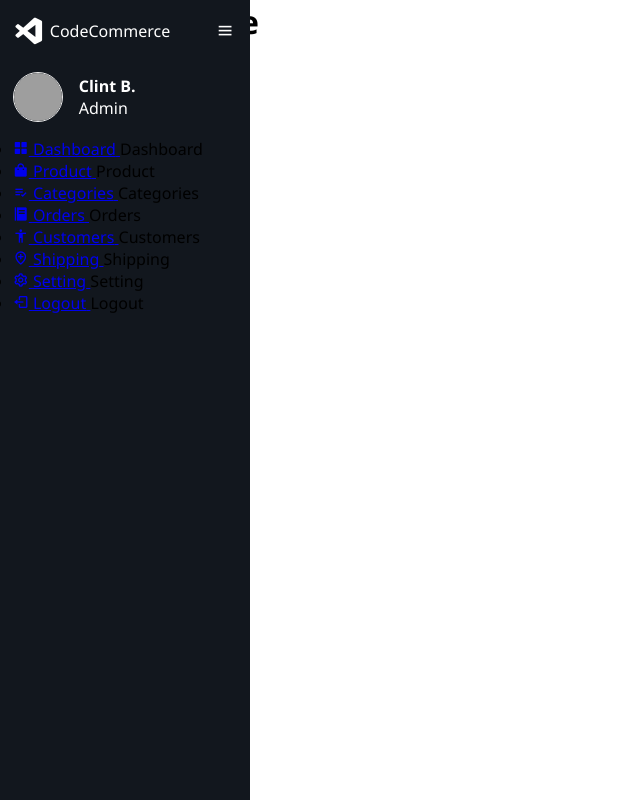
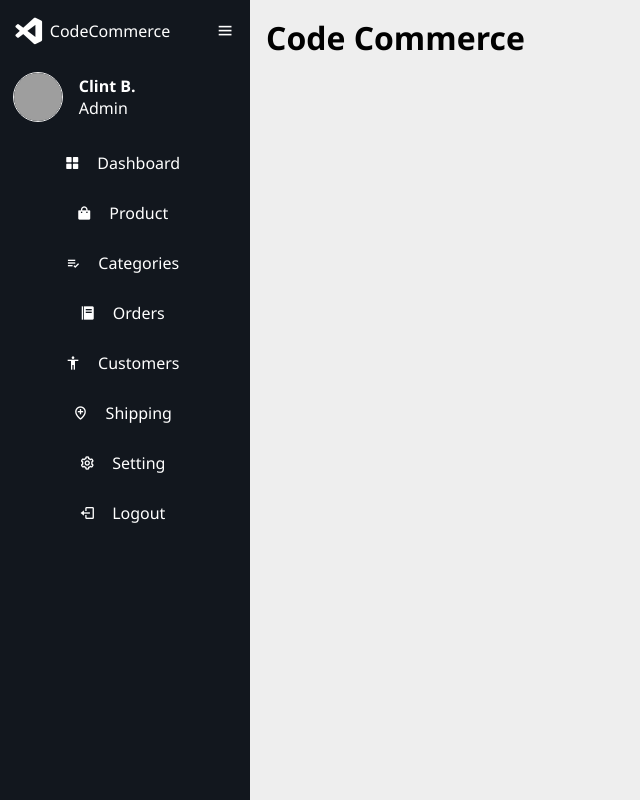
Before and after one commit to RumeshKumara/side-bar, a plain HTML site: page index.html in a window 1280 px wide. Both pictures are taken after a click on the icon 40 px from the left and 31 px from the top of the page. Shown: the whole page, without its empty margins (0-640 px from the left). Drawn offline with nearby package versions, Linux system fonts and the light colour scheme; grey boxes are pictures that could not be loaded.

Commit message:
done but something wrong

```diff
--- a/style.css
+++ b/style.css
@@ -91,3 +91,76 @@
 .sidebar.active p {
     opacity: 1;
 }
+
+.sidebar ul li {
+    position: relative;
+    list-style-type: none;
+    height: 50px;
+    width: 90%;
+    max-width: .8rem auto;
+    line-height: 50px;
+}
+
+.sidebar ul li a {
+    color: #fff;
+    display: flex;
+    align-items: center;
+    justify-content: center;
+    text-decoration: none;
+}
+
+.sidebar ul li a:hover {
+    background-color: #fff;
+    color: #12171e;
+    border-radius: 12px;
+
+}
+
+.sidebar ul li a i {
+    min-width: 50px;
+    text-align: center;
+    height: 50px;
+    border-radius: 12px;
+    line-height: 50px;
+}
+
+.sidebar .nav-item{
+    opacity: 0;
+}
+
+.sidebar.active .nav-item{
+    opacity: 1;
+}
+
+.sidebar ul li .tooltip{
+    position: absolute;
+    left: 125px;
+    top: 50%;
+    transform: translateY(-50%, -50%);
+    box-shadow: 0 .5rem .8rem rgba(0, 0, 0, 0.2);
+    border-radius: .6rem;
+    padding: .4rem 1.2rem;
+    line-height: 1.8rem;
+    z-index: 20;
+    opacity: 0;
+
+}
+
+.sidebar ul li:hover .tooltip{
+    opacity: 1;
+}
+
+.sidebar.active ul li .tooltip{
+    display: none;
+}
+
+.main-content{
+    position: relative;
+    background-color: #eee;
+    min-height: 100vh;
+    top: 0;
+    left: 80px;
+    transition: all .5s ease;
+    width: calc(100% - 80px);
+    padding: 1rem;
+}
```
